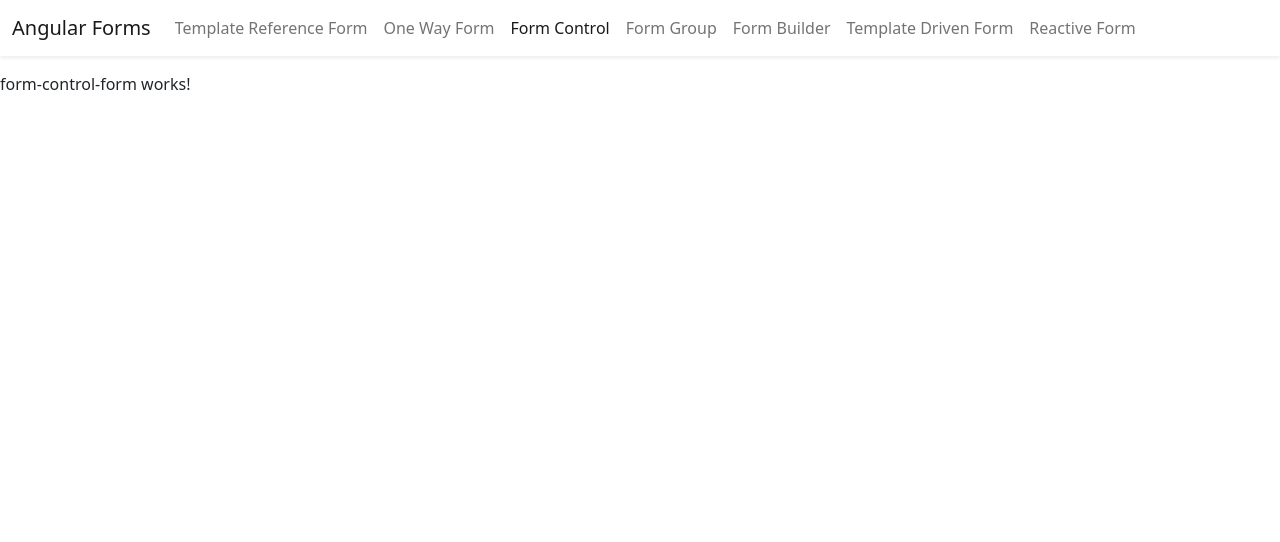
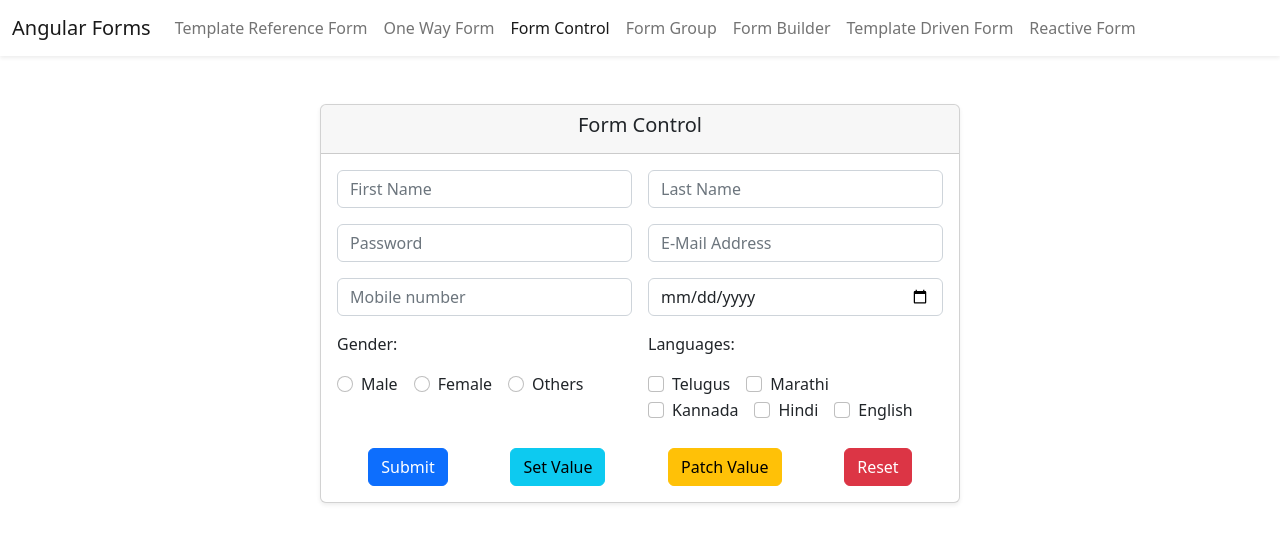
Before and after one commit to adsrikanth11/angular-forms, an Angular app: page /form-control-form in a window 1280 px wide. Shown: the top 542 px of the page. Built offline with nearby package versions, Linux system fonts and the light colour scheme.

Commit message:
form control

```diff
--- a/src/app/form-control-form/form-control-form.component.html
+++ b/src/app/form-control-form/form-control-form.component.html
@@ -1 +1,71 @@
-<p>form-control-form works!</p>
+<div class="card w-50 shadow-sm mx-auto mt-5">
+    <div class="card-header">
+        <h5 class="text-center">Form Control</h5>
+    </div>
+    <div class="card-body">
+        <div class="row g-3">
+            <div class="col-md-6">
+                <input type="text" [formControl]="firstname" name="firstname" class="form-control" placeholder="First Name">
+            </div>
+            <div class="col-md-6">
+                <input type="text" [formControl]="lastname" name="lastname" class="form-control" placeholder="Last Name">
+            </div>
+            <div class="col-md-6">
+                <input type="password" [formControl]="password" name="password" class="form-control" placeholder="Password">
+            </div>
+            <div class="col-md-6">
+                <input type="email" [formControl]="email" name="email" class="form-control" placeholder="E-Mail Address">
+            </div>
+            <div class="col-md-6">
+                <input type="text" [formControl]="mobile" name="mobile" class="form-control" placeholder="Mobile number">
+            </div>
+            <div class="col-md-6">
+                <input type="date" [formControl]="dob" name="dob" class="form-control" placeholder="Date Of Birth">
+            </div>
+            <div class="col-md-6">
+                <p>Gender: </p>
+                <div class="form-check form-check-inline">
+                    <input class="form-check-input" type="radio" name="genders" [formControl]="gender" id="male" value="male" required>
+                    <label class="form-check-label" for="male">Male</label>
+                </div>
+                <div class="form-check form-check-inline">
+                    <input class="form-check-input" type="radio" name="genders" [formControl]="gender" id="female" value="female" >
+                    <label class="form-check-label" for="female">Female</label>
+                </div>
+                <div class="form-check form-check-inline">
+                    <input class="form-check-input" type="radio" name="genders" [formControl]="gender" id="others" value="others">
+                    <label class="form-check-label" for="others">Others</label>
+                </div>
+            </div>
+            <div class="col-md-6">
+                <p>Languages: </p>
+                <div class="form-check form-check-inline">
+                    <input type="checkbox" name="Telugus" [formControl]="Telugu" [ngClass]="{'form-check-input': true, 'is-valid': Telugu.valid, 'is-invalid': Telugu.touched && !Telugu.valid}" id="Telugus" value="Telugus">
+                    <label class="form-check-label" for="Telugus">Telugus</label>
+                </div>
+                <div class="form-check form-check-inline">
+                    <input type="checkbox" name="Marathi" [formControl]="Marathi" [ngClass]="{'form-check-input': true, 'is-valid': Marathi.valid, 'is-invalid': Marathi.touched && !Marathi.valid}" id="Marathi" value="Marathi">
+                    <label class="form-check-label" for="Marathi">Marathi</label>
+                </div>
+                <div class="form-check form-check-inline">
+                    <input type="checkbox" name="Kannada" [formControl]="Kannada" [ngClass]="{'form-check-input': true, 'is-valid': Kannada.valid, 'is-invalid': Kannada.touched && !Kannada.valid}" id="Kannada" value="Kannada">
+                    <label class="form-check-label" for="Kannada">Kannada</label>
+                </div>
+                <div class="form-check form-check-inline">
+                    <input type="checkbox" name="Hindi" [formControl]="Hindi" [ngClass]="{'form-check-input': true, 'is-valid': Hindi.valid, 'is-invalid': Hindi.touched && !Hindi.valid}" id="Hindi" value="Hindi">
+                    <label class="form-check-label" for="Hindi">Hindi</label>
+                </div>
+                <div class="form-check form-check-inline">
+                    <input type="checkbox" name="English" [formControl]="English" [ngClass]="{'form-check-input': true, 'is-valid': English.valid, 'is-invalid': English.touched && !English.valid}" id="English" value="English">
+                    <label class="form-check-label" for="English">English</label>
+                </div>
+            </div>
+            <div class="d-flex justify-content-around mt-4">
+                <button type="button" class="btn btn-primary" (click)="two_way_formcontrol()">Submit</button>
+                <button type="button" class="btn btn-info" (click)="set_values()">Set Value</button>
+                <button type="button" class="btn btn-warning" (click)="patch_values()">Patch Value</button>
+                <button type="button" class="btn btn-danger"(click)="reset_values()" >Reset</button>
+            </div>
+        </div>
+    </div>
+</div>
--- a/src/app/form-control-form/form-control-form.component.ts
+++ b/src/app/form-control-form/form-control-form.component.ts
@@ -1,4 +1,5 @@
 import { Component, OnInit } from '@angular/core';
+import { FormControl, Validators } from '@angular/forms';
 
 @Component({
   selector: 'app-form-control-form',
@@ -9,7 +10,68 @@ export class FormControlFormComponent implements OnInit {
 
   constructor() { }
 
+  // Reactive Form-control
+  firstname = new FormControl('', Validators.required);
+  lastname = new FormControl('', Validators.required);
+  password = new FormControl('', Validators.required);
+  email = new FormControl('', Validators.required);
+  mobile = new FormControl('', Validators.required);
+  dob = new FormControl('', Validators.required);
+  gender = new FormControl('', Validators.required);
+  Telugu = new FormControl('', Validators.required);
+  Marathi = new FormControl('', Validators.required);
+  Kannada = new FormControl('', Validators.required);
+  Hindi = new FormControl('', Validators.required);
+  English = new FormControl('', Validators.required);
+
+
   ngOnInit(): void {
+
+  }
+
+  two_way_formcontrol() {
+    console.log(this.firstname.value);
+    console.log(this.firstname);
+  }
+
+  set_values() {
+    this.firstname.setValue('Ambal Dhage');
+    this.lastname.setValue('Srikanth');
+    this.password.setValue('123456');
+    this.email.setValue('srikanth@gmail.com');
+    this.mobile.setValue('9876543210');
+    this.dob.setValue('2022-04-05');
+    this.gender.setValue('male');
+    this.Telugu.setValue('true');
+    this.Marathi.setValue('false');
+    this.Kannada.setValue('true');
+    this.Hindi.setValue('false');
+    this.English.setValue('true');
+  }
+
+  patch_values() {
+    this.firstname.setValue('Ambal Dhage');
+    this.lastname.setValue('Srikanth');
+    this.password.setValue('123456');
+    this.email.setValue('srikanth@gmail.com');
+    this.mobile.setValue('9876543210');
+    this.dob.setValue('2022-04-05');
+    this.gender.setValue('male');
+  }
+
+  reset_values() {
+    this.firstname.reset();
+    this.lastname.reset();
+    this.password.reset();
+    this.email.reset();
+    this.mobile.reset();
+    this.dob.reset();
+    this.gender.reset();
+    this.Telugu.reset();
+    this.Marathi.reset();
+    this.Kannada.reset();
+    this.Hindi.reset();
+    this.English.reset();
   }
 
 }
```
